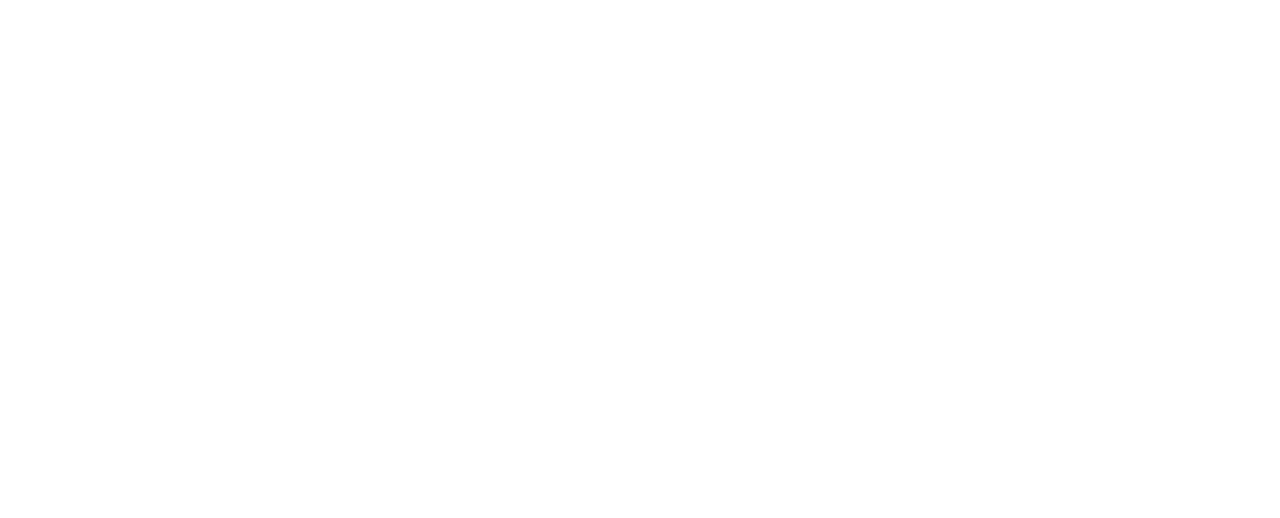
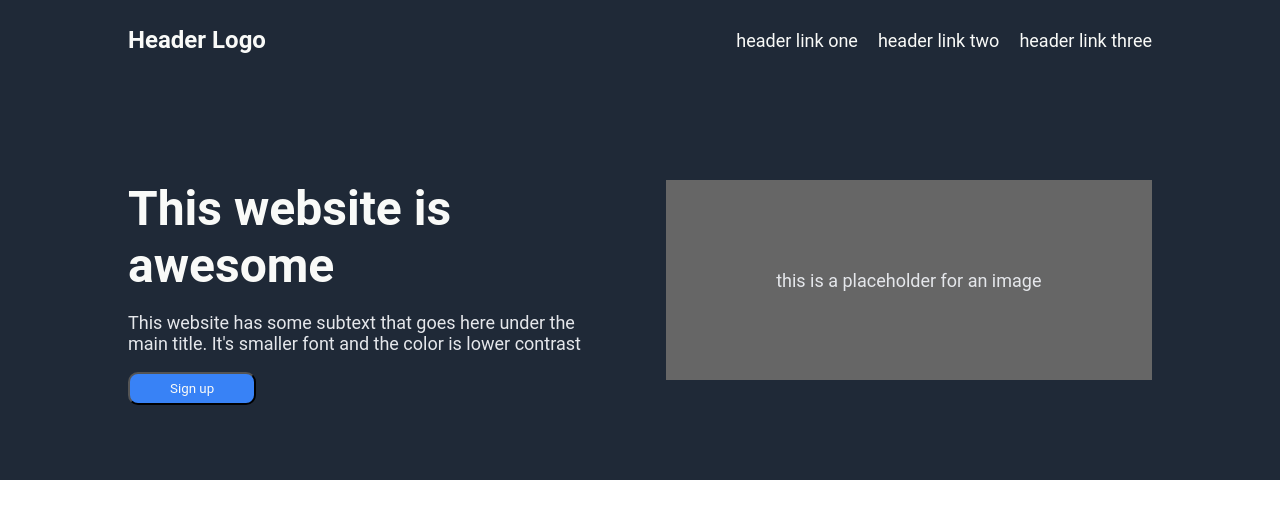
Before and after one commit to natheon/odin-landing-page, a plain HTML site: page index.html in a window 1280 px wide. Drawn offline with Linux system fonts and the light colour scheme.

Commit message:
feat: add header with menu and hero

```diff
--- a/index.html
+++ b/index.html
@@ -8,5 +8,24 @@
     <title>Landing Page</title>
 </head>
 <body>
+    <div id="hero" class="dark-background">
+        <div id="menu">
+            <h1>Header Logo</h1>
+            <div>
+                <a>header link one</a>
+                <a>header link two</a>
+                <a>header link three</a>
+            </div>
+        </div>
+
+        <div id="header">
+            <div>
+                <h1>This website is awesome</h1>
+                <p>This website has some subtext that goes here under the main title. It's smaller font and the color is lower contrast</p>
+                <button>Sign up</button>
+            </div>
+            <div id="placeholder"><p>this is a placeholder for an image</p></div>
+        </div>
+    </div>
 </body>
 </html>
--- a/style.css
+++ b/style.css
@@ -0,0 +1,58 @@
+html * {
+    font-family: Roboto, Oxygen, Ubuntu, Cantarell, 'Open Sans', 'Helvetica Neue', sans-serif;
+    color: #F9FAF8;
+}
+body {
+    padding: 0;
+    margin: 0;
+}
+button {
+    background-color: #3882F6;
+    padding: 7px 40px;
+    border-radius: 10px;
+}
+
+.dark-background {
+    background-color: #1F2937;
+}
+#menu {
+    padding: 10px 10%;
+    display: flex;
+    flex-direction: row;
+    justify-content: space-between;
+    align-items: center;
+}
+#menu h1 {
+    font-size: 24px;
+}
+#menu div, #header p {
+    display:flex;
+    gap: 20px;
+    font-size: 18px;
+    color: #E5E7EB;
+}
+#header {
+    display: flex;
+    flex-direction: row;
+    height: 200px;
+    align-items: flex-start;
+    padding: 100px 10%;
+    gap: 5%;
+}
+#header > div {
+    flex: 1 1 50%;
+}
+#header div h1 {
+    font-size: 48px;
+    font-weight: extra-bold;
+    margin: 0;
+
+}
+#placeholder {
+    display: flex;
+    justify-content: center;
+    align-items: center;
+    background-color: #666;
+    color: #ccc;
+    height: 100%;
+}
```
